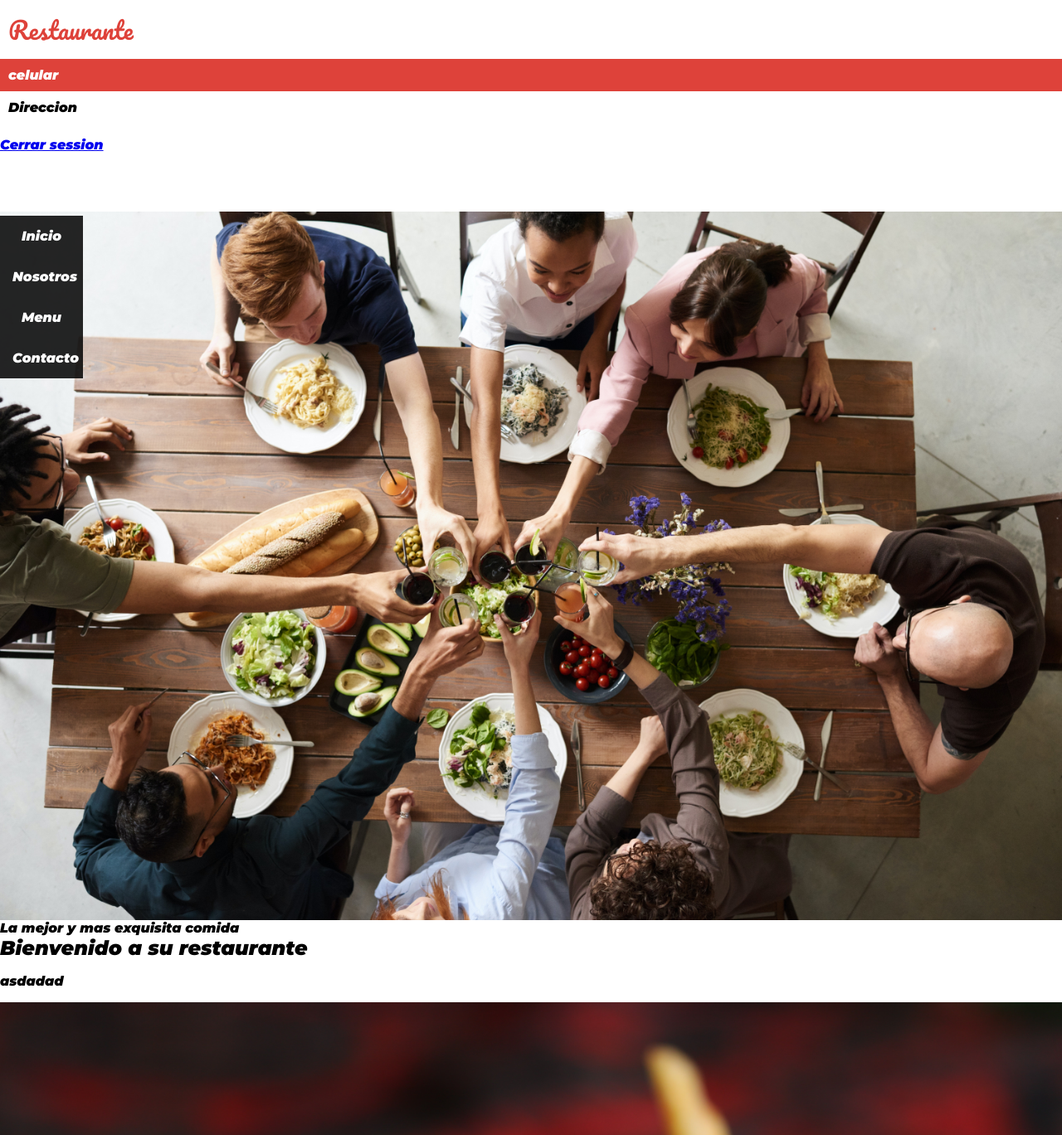
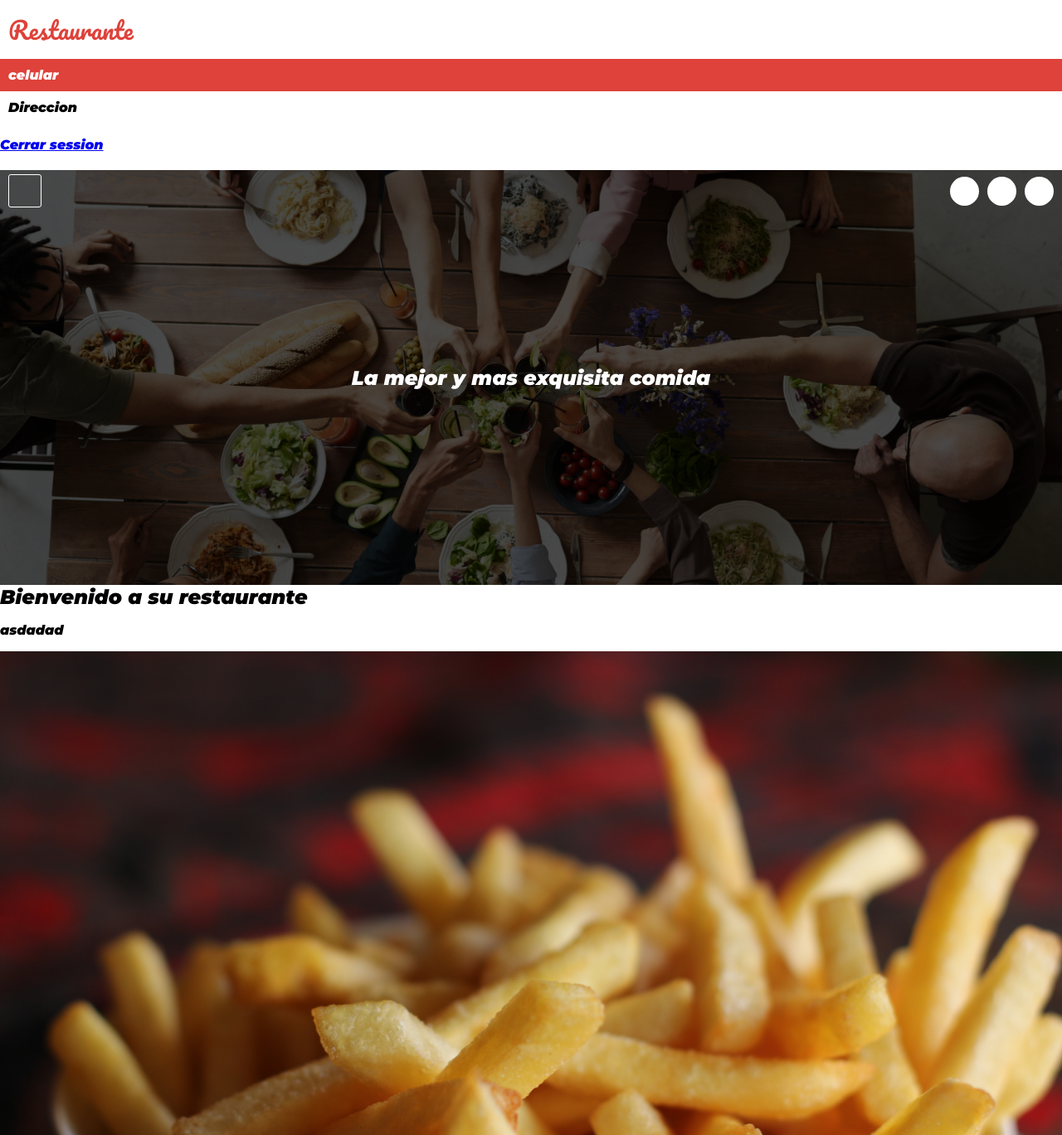
Before and after one commit to luisfer30/restaurante, a PHP site: page /view/bienvenido.php in a window 1280 px wide. Shown: the top 1368 px of the page at 83% size. Run offline with PHP 8.4, Linux system fonts and the light colour scheme; a user stored in the database is signed in; some libraries are stand-ins or nearby versions.

Commit message:
Terminando el css y animacion del menu

```diff
--- a/css/bienvenido.css
+++ b/css/bienvenido.css
@@ -56,26 +56,34 @@ h1 ,h2, h3, h4, h5 ,h6{
 }
 /*---------Estilos del menu----------*/
 .main-nav{
-    width: 100px;
+    width: 100%;
     position: relative;
     z-index: 2000;
     padding: 10px;
 }
-.icon-menu{
+.icon-barra{
     display: block;
     color: white;
+    border: 1px solid white;
+    border-radius: 3px;
+    width: 40px;
+    height: 40px;
+    line-height: 45px;
+    text-align: center;
+    cursor: pointer;
+    font-size: 1.5em;
 }
 .social-icon{
     display: flex;
     justify-content: space-between;
 }
-.social-icon[class*="icon"]{
+.social-icon [class*="icon-"]{
     color: black;
     margin-left: 10px;
     display: flex;
     justify-content: center;
     align-items: center;
-    font-size: 1,3em;
+    font-size: 1.3em;
     width: 35px;
     height: 35px;
     background: white;
@@ -95,6 +103,10 @@ h1 ,h2, h3, h4, h5 ,h6{
     margin: 0;
     list-style: none;
     text-align: center;
+    height: 0;
+    overflow: hidden;
+    transition: height .3s linear;
+
 }
 .menu__link{
     display: block;
@@ -102,3 +114,45 @@ h1 ,h2, h3, h4, h5 ,h6{
     color: white;
     text-decoration: none;
 }
+.menu__link:hover{
+    background: #DE423A;
+}
+.menu__link--select{
+    background: #DE423A;
+
+}
+.mostrar{
+    height: 196px;
+}
+
+/*-------ESTILO DE BANNER-------*/
+.banner{
+    margin-top: -55px;
+    position:relative;
+}
+.banner::before{
+    content: '';
+    position: absolute;
+    width: 100%;
+    height: 100%;
+    background: rgba(0, 0, 0, 0.7);
+    z-index: 1000;
+    top: 0;
+}
+.banner__img{
+    width: 100%;
+    height: 500px;
+    object-fit: cover;
+}
+.banner__content{
+    width: 90%;
+    color: white;
+    text-align: center;
+    position: absolute;
+    z-index: 1500;
+    top: 50%;
+    left: 50%;
+    transform: translateX(-50%)translateY(-50%);
+    font-size: 1.5em;
+    font-weight: bold;
+}
--- /dev/null
+++ b/js/menu.js
@@ -0,0 +1,6 @@
+let btnMenu = document.getElementById('btnmenu');
+let menu = document.getElementById('menu');
+btnMenu.addEventListener('click', function(){
+    'use strict';
+    menu.classList.toggle('mostrar');
+})
--- a/view/bienvenido.php
+++ b/view/bienvenido.php
@@ -39,7 +39,7 @@ die();
         </header>
 <nav class="main-nav">
     <div class="container container--flex">
-        <span class="icon-menu" id="btnmenu"></span>
+        <span class="icon-barra" id="btnmenu"></span>
         <ul class="menu" id="menu">
             <li class="menu__item" ><a href="/" class="menu__link menu__link--select">Inicio</a></li>
             <li class="menu__item" ><a href="nosotros.html" class="menu__link">Nosotros</a></li>
@@ -50,7 +50,6 @@ die();
             <a href="" class="social-icon__link"><span class="icon-facebook"></span></a>
             <a href="" class="social-icon__link"><span class="icon-instagram"></span></a>
             <a href="" class="social-icon__link"><span class="icon-correo"></span></a>
-
         </div>
     </div>
 </nav>
@@ -138,6 +137,6 @@ die();
 
     </div>
 </footer>
-
+<script src="../js/menu.js"></script>
     </body>
     </html>
```
